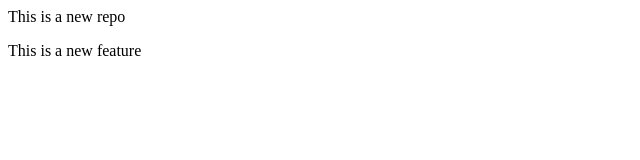
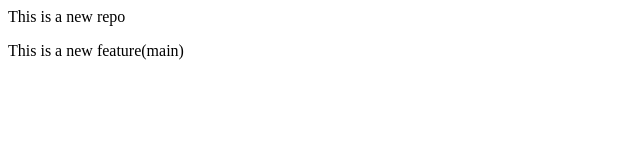
Before and after one commit to Pavan753/localrepo, a plain HTML site: page index.html in a window 1280 px wide. Shown: the full height of the page, 0-640 px from the left. Drawn offline with Linux system fonts and the light colour scheme.

Commit message:
add main

```diff
--- a/index.html
+++ b/index.html
@@ -1,2 +1,2 @@
 <p>This is a new repo</p>
-<p>This is a new feature</p>
+<p>This is a new feature(main)</p>
```
